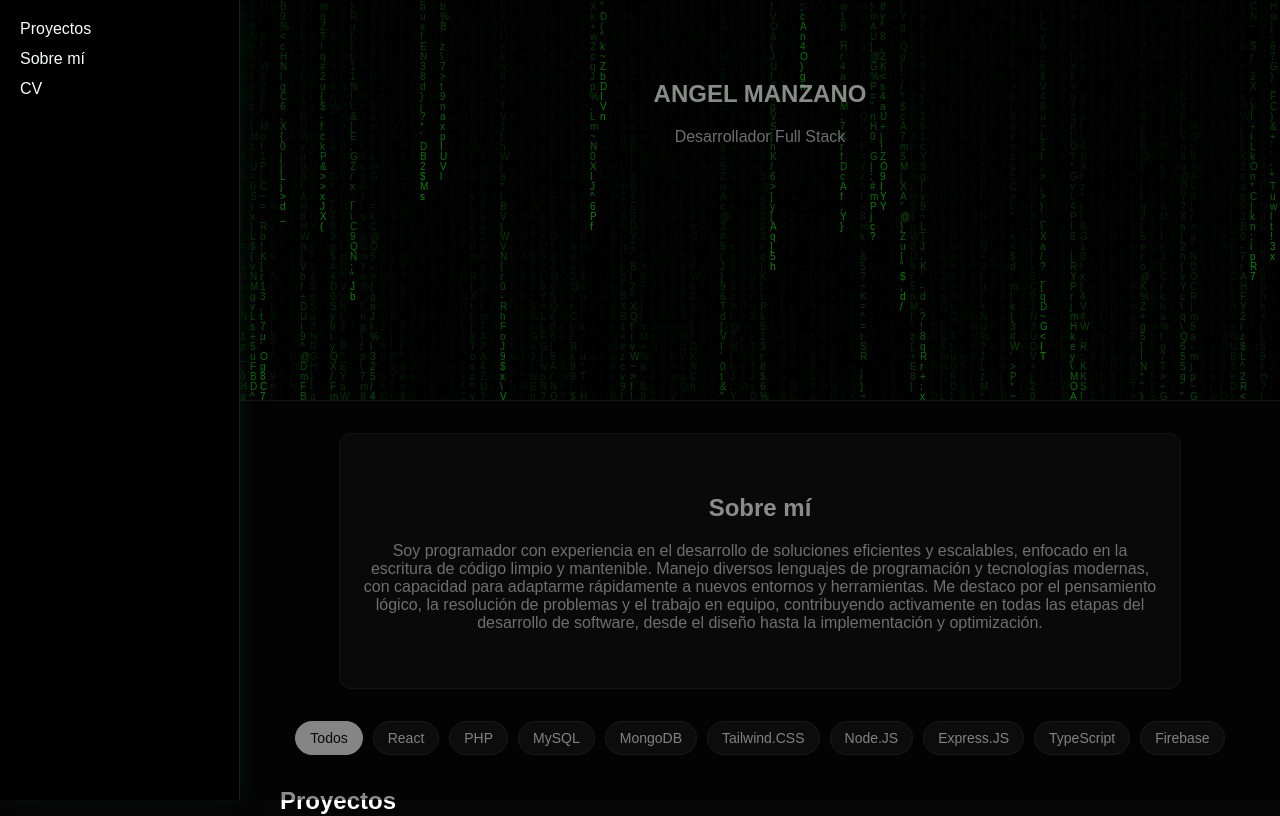
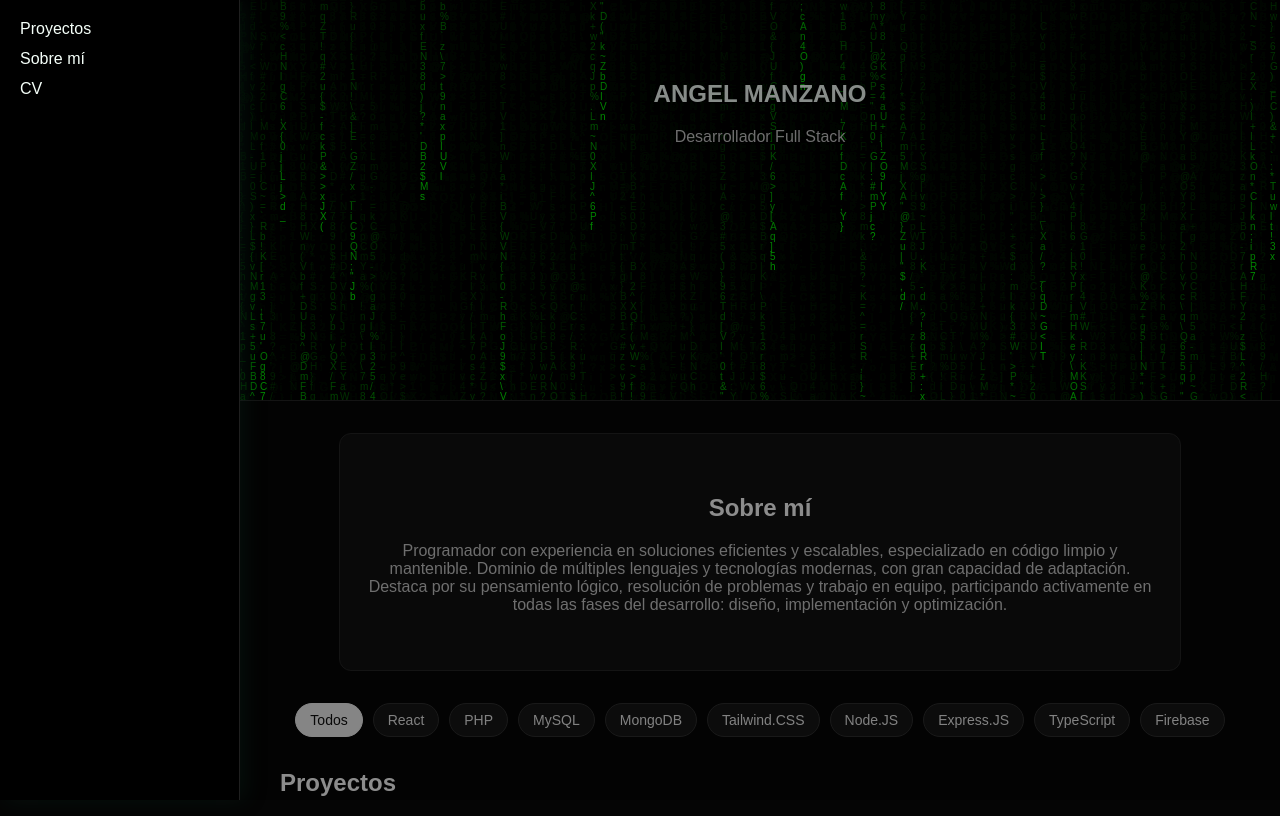
Before and after one commit to bestrolla/protafolio, a React (Vite) app: page / in a window 1280 px wide. Shown: the top 816 px of the page. Built offline with nearby package versions, Linux system fonts and the light colour scheme.

Commit message:
sobre mi info

```diff
--- a/src/pages/Home.jsx
+++ b/src/pages/Home.jsx
@@ -24,7 +24,7 @@ export default function Home() {
       <section id="about" className="about">
         <h2>Sobre mí</h2>
         <p>
-        Soy programador con experiencia en el desarrollo de soluciones eficientes y escalables, enfocado en la escritura de código limpio y mantenible. Manejo diversos lenguajes de programación y tecnologías modernas, con capacidad para adaptarme rápidamente a nuevos entornos y herramientas. Me destaco por el pensamiento lógico, la resolución de problemas y el trabajo en equipo, contribuyendo activamente en todas las etapas del desarrollo de software, desde el diseño hasta la implementación y optimización.
+  Programador con experiencia en soluciones eficientes y escalables, especializado en código limpio y mantenible. Dominio de múltiples lenguajes y tecnologías modernas, con gran capacidad de adaptación. Destaca por su pensamiento lógico, resolución de problemas y trabajo en equipo, participando activamente en todas las fases del desarrollo: diseño, implementación y optimización.
         </p>
       </section>
 
```
